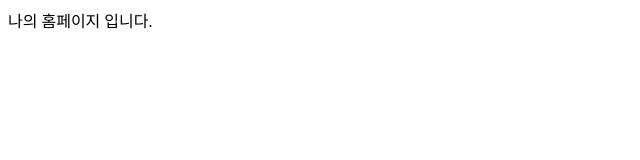
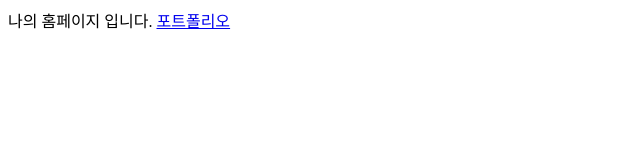
Before and after one commit to 64542/64542.github.io, a plain HTML site: page index.html in a window 1280 px wide. Shown: the whole page, without its empty margins (0-640 px from the left). Drawn offline with Linux system fonts and the light colour scheme.

Commit message:
Update index.html

```diff
--- a/index.html
+++ b/index.html
@@ -1 +1,3 @@
 나의 홈페이지 입니다.
+
+<a href = "/sd">포트폴리오</a>
```
